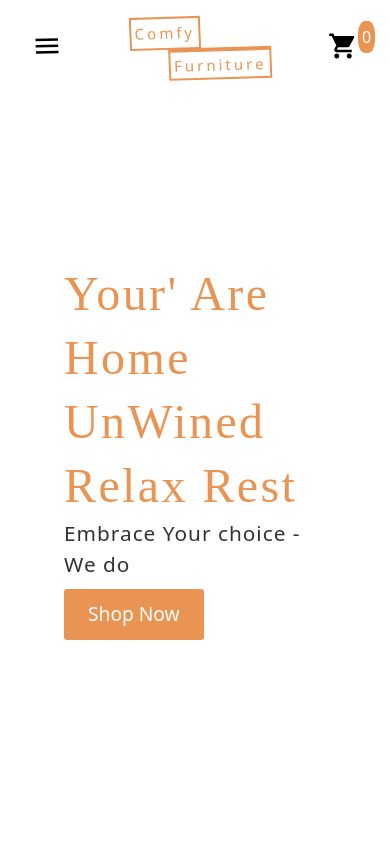
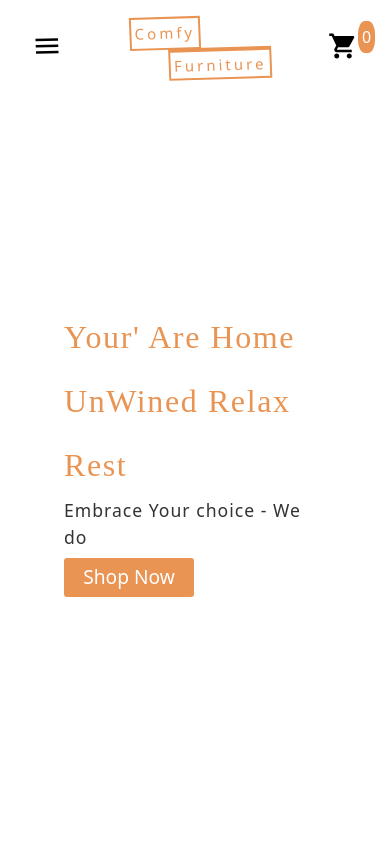
Before and after one commit to jimatth121/Comfy-Furniture1, a React (Create React App) app: page / in a window 390 px wide. Shown: the top 844 px of the page. Built offline with nearby package versions, Linux system fonts and the light colour scheme.

Commit message:
Responsiveness

```diff
--- a/src/Banner.css
+++ b/src/Banner.css
@@ -14,7 +14,7 @@
 }
 .banner__text h1{
     text-transform: capitalize;
-    font-size: 3rem;
+    font-size: 2rem;
     letter-spacing: 1px;
     line-height: 4rem;
     letter-spacing: .05em;
@@ -23,13 +23,13 @@
 }
 .banner__text p{
     letter-spacing: 1px;
-    font-size: 1.3rem;
+    font-size: 1.1rem;
     color: #333;
 }
 
 .banner__text button{
     border: 0;
-    padding: .7rem 1.5rem;
+    padding: .3rem 1.2rem;
     margin-top: .5rem;
     border-radius: 3px;
     font-size: 1.2rem;
@@ -108,6 +108,23 @@
     .banner__text, .banner__img{
         flex-basis: 50%;
     }
+    .banner__text h1{
+        font-size: 3rem;
+    }
+
+    .banner__text p{
+        font-size: 1.3rem;
+    }
+
+    .banner__text button{
+        border: 0;
+        padding: .7rem 1.5rem;
+        margin-top: .5rem;
+        border-radius: 3px;
+        font-size: 1.2rem;
+        color: white;
+        background-color: #e99453;
+    }
 
 
 }
```
